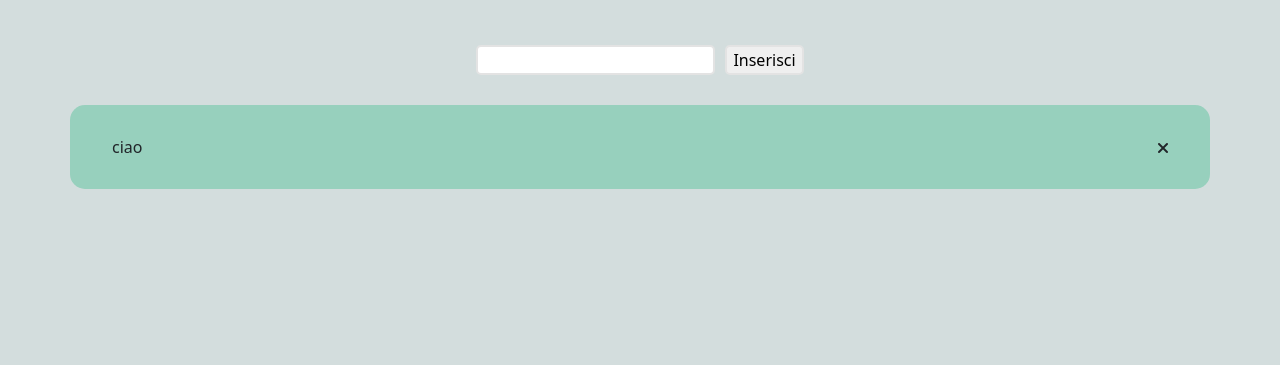
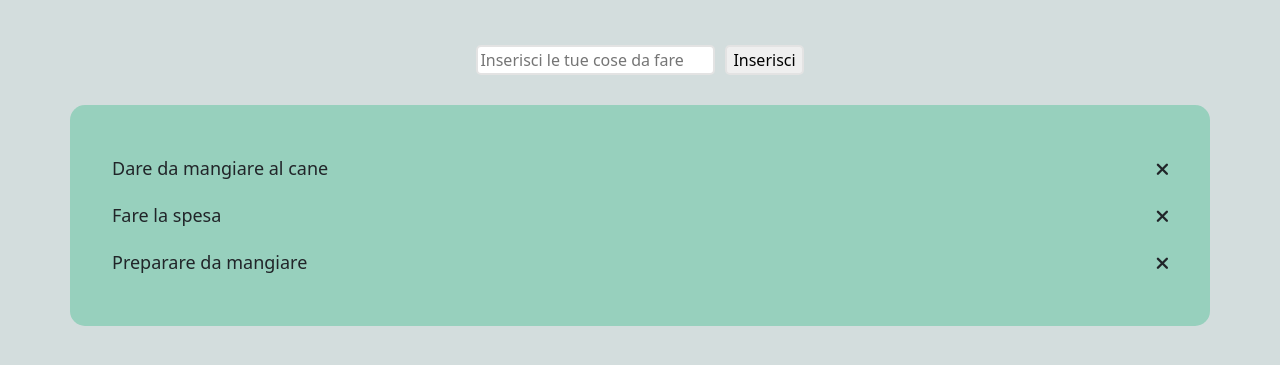
Before and after one commit to MikeyBadi/vue-todolist, a plain HTML site: page index.html in a window 1280 px wide. Shown: the part 53-418 px from the top of the page. Drawn offline with nearby package versions, Linux system fonts and the light colour scheme.

Commit message:
added text insert new tasks

```diff
--- a/index.html
+++ b/index.html
@@ -23,16 +23,30 @@
     <div class="container-fluid mb-mainCont">
       <h1>TO DO LIST</h1>
       <div class="container d-flex justify-content-center mb-input">
-        <input type="text" name="ToDo" id="todo">
-        <button>Inserisci</button>
+        <input
+        v-model="newTodo"
+        type="text" name="ToDo" id="todo" placeholder="Inserisci le tue cose da fare">
+        <button
+        @click="addTodo"
+        >Inserisci</button>
       </div>
 
       <div class="container mb-tdList">
-        <ul>
-          <li>
-            <span>ciao</span>
-            <i class="fa-solid fa-xmark"></i></li>
+        <ul
+        v-if="todos.length > 0"
+        >
+          <li
+          v-for="(todo, index) in todos">
+            <span>{{todo}}</span>
+            <i
+            @click="removeTodo(index)"
+            class="fa-solid fa-xmark"></i>
+          </li>
         </ul>
+        <h1
+        v-else=""
+        class="mb-empty"
+        >Annota le tue cose da fare!</h1>
       </div>
     </div>
   </div>
--- a/script.js
+++ b/script.js
@@ -0,0 +1,27 @@
+
+
+const app = new Vue({
+  el: "#app",
+  data:{
+    todos:[
+      'Dare da mangiare al cane',
+      'Fare la spesa',
+      'Preparare da mangiare'
+    ],
+    newTodo:'',
+  },
+  methods: {
+    addTodo(){
+      if(this.newTodo.length > 1){
+        this.todos.push(this.newTodo)
+        console.log(this.newTodo);
+        this.newTodo='';
+        console.log(this.todos);
+      };
+    },
+    removeTodo(index){
+      console.log(index);
+      this.todos.splice(index, 1)
+    }
+  },
+})
--- a/style.css
+++ b/style.css
@@ -32,7 +32,10 @@ body{
 .mb-tdList li{
   display: flex;
   justify-content: space-between;
+  margin: 20px 0;
+  font-size: 18px;
 }
+
 .mb-tdList li i{
   padding-top: 5px;
   cursor: pointer;
@@ -40,3 +43,7 @@ body{
 .mb-tdList li span{
   cursor: pointer;
 }
+
+.mb-empty{
+  padding: 30px;
+}
```
